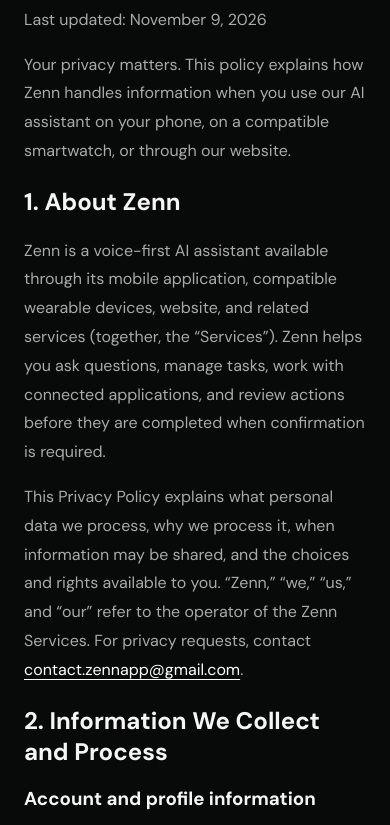
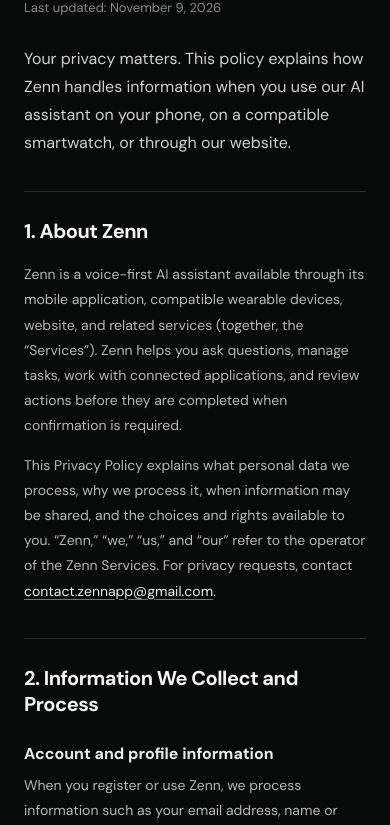
Before and after one commit to Habibi4real/zenn-band-landing, a website: page privacy.html in a window 390 px wide. Shown: the part 231-1056 px from the top of the page. Drawn offline with Linux system fonts and the light colour scheme.

Commit message:
Style Zenn privacy policy content for desktop and mobile

```diff
--- a/legal.css
+++ b/legal.css
@@ -1 +1,16 @@
 *{box-sizing:border-box}html{font-family:"DM Sans",Arial,sans-serif;background:#080909;color:#f5f5f5}body{margin:0;min-height:100vh;display:flex;flex-direction:column}a{color:inherit;text-decoration:none}.legal-header{display:flex;align-items:center;justify-content:space-between;padding:26px clamp(24px,6vw,96px);border-bottom:1px solid #252525}.legal-logo{font-size:24px;font-weight:700;letter-spacing:.07em}.legal-back{font-size:13px;color:#a8a8a8}.legal-back:hover,.legal-footer a:hover{color:#fff}.legal-main{width:min(760px,calc(100% - 48px));margin:clamp(60px,9vw,110px) auto 100px;flex:1}.legal-kicker{font-size:12px;letter-spacing:.14em;text-transform:uppercase;color:#8c8c8c}.legal-main h1{font-size:clamp(36px,6vw,64px);line-height:1.08;letter-spacing:-.045em;margin:18px 0 24px}.legal-main p{font-size:16px;line-height:1.8;color:#aaa;max-width:620px}.legal-main a{color:#fff;text-decoration:underline;text-underline-offset:4px}.legal-notice{padding:22px 24px;margin-top:34px;border:1px solid #303030;border-radius:18px;background:#121414}.legal-notice p{margin:0}.legal-footer{display:flex;justify-content:space-between;gap:20px;flex-wrap:wrap;border-top:1px solid #252525;padding:24px clamp(24px,6vw,96px);font-size:12px;color:#777}.legal-footer nav{display:flex;gap:18px;flex-wrap:wrap}@media(max-width:600px){.legal-header{padding:22px 24px}.legal-footer{flex-direction:column}.legal-main{margin:64px auto 75px}}
+
+/* Long-form Zenn privacy policy */
+.privacy-policy{width:min(820px,calc(100% - 48px));margin-top:clamp(52px,8vw,96px)}
+.legal-updated{font-size:13px!important;color:#8b8b8b!important;margin:0 0 26px}
+.legal-intro{font-size:18px!important;line-height:1.75!important;color:#d0d0d0!important;max-width:720px!important}
+.legal-section{margin-top:42px;padding-top:30px;border-top:1px solid #282929}
+.legal-section h2{font-size:clamp(20px,3vw,26px);line-height:1.3;letter-spacing:-.025em;margin:0 0 18px;font-weight:700}
+.legal-section h3{font-size:16px;margin:26px 0 9px;color:#ececec}
+.legal-section p{max-width:none;font-size:15px;line-height:1.8;color:#b8b8b8;margin:0 0 14px}
+.legal-section ul{padding-left:24px;margin:10px 0 18px;color:#b8b8b8}
+.legal-section li{font-size:15px;line-height:1.75;margin:0 0 8px;padding-left:4px}
+.legal-section strong{color:#eaeaea;font-weight:600}
+.legal-section a{color:#efefef;text-decoration:underline;text-decoration-color:#777;text-underline-offset:3px;overflow-wrap:anywhere}
+.legal-section a:hover{text-decoration-color:#fff}
+@media(max-width:600px){.privacy-policy{margin-top:54px}.legal-section{margin-top:34px;padding-top:26px}.legal-section p,.legal-section li{font-size:14px}.legal-intro{font-size:16px!important}}
```
